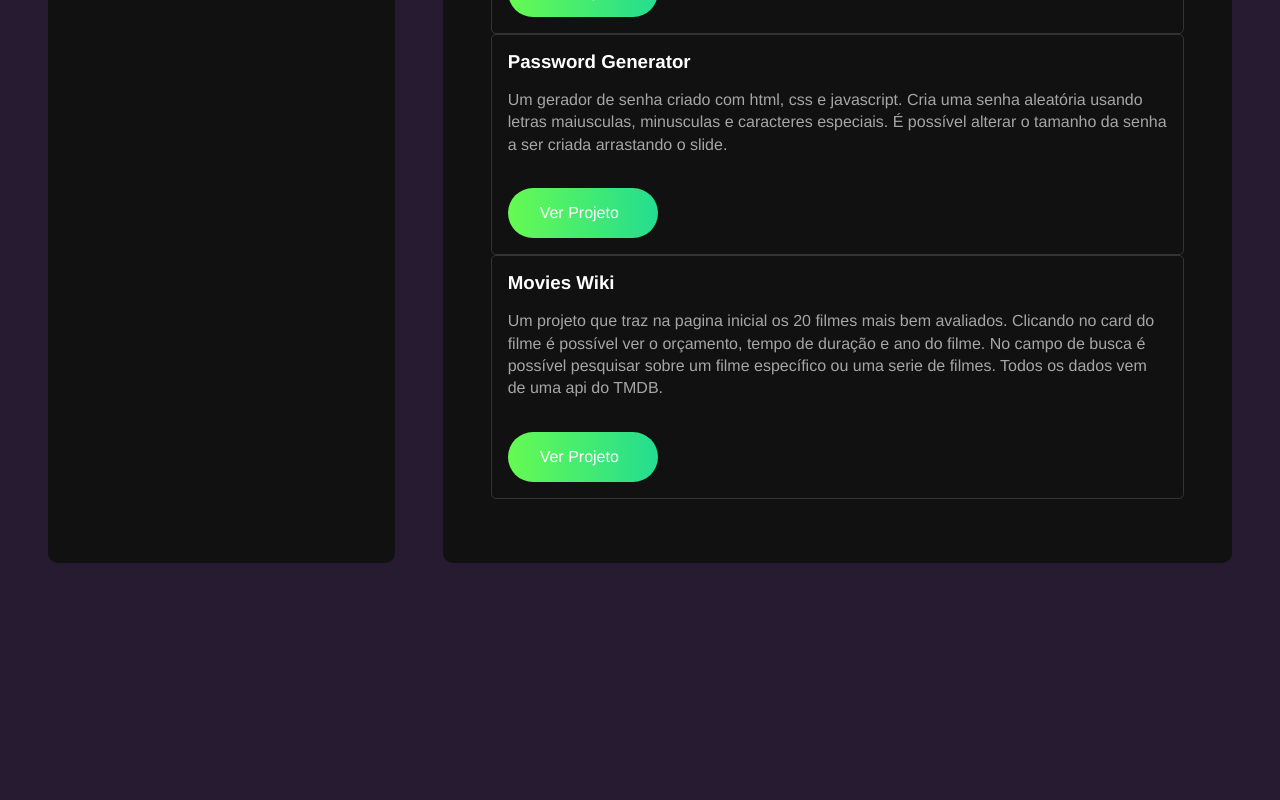
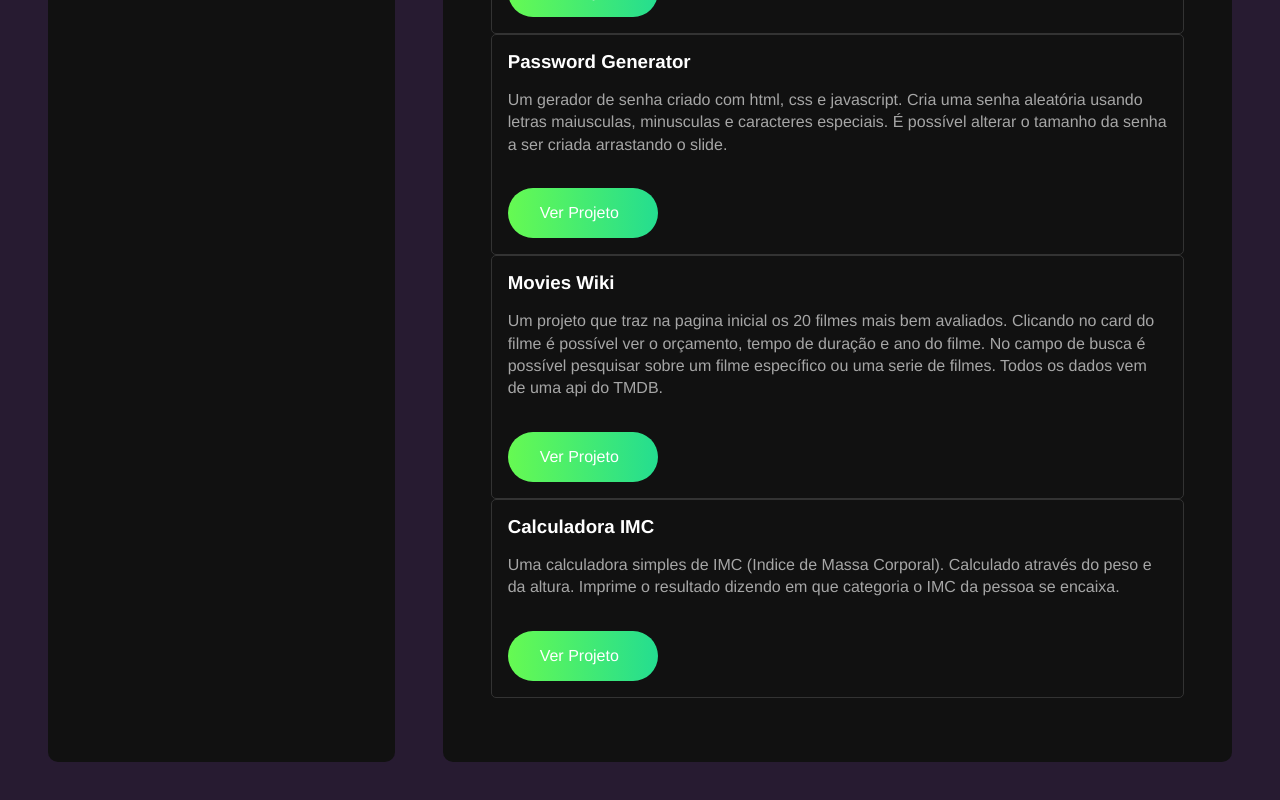
Before and after one commit to guipolo09/portifolio, a React (Vite) app: page / in a window 1280 px wide. Shown: the part 1806-2606 px from the top of the page. Before the commit the page ends 2417 px from the top, so only its background shows below. Built offline with nearby package versions, Linux system fonts and the light colour scheme.

Commit message:
Update projet
Adicionando a calculadora de IMC no projeto

```diff
--- a/src/components/Projects.jsx
+++ b/src/components/Projects.jsx
@@ -28,6 +28,13 @@ const projects = [
     description:
       "Um projeto que traz na pagina inicial os 20 filmes mais bem avaliados. Clicando no card do filme é possível ver o orçamento, tempo de duração e ano do filme. No campo de busca é possível pesquisar sobre um filme específico ou uma serie de filmes. Todos os dados vem de uma api do TMDB.",
     link: "https://moviewiki-guipolo09.vercel.app/",
+  },
+  {
+    id: "calculadora-imc",
+    name: "Calculadora IMC",
+    description:
+      "Uma calculadora simples de IMC (Indice de Massa Corporal). Calculado através do peso e da altura. Imprime o resultado dizendo em que categoria o IMC da pessoa se encaixa.",
+    link: "https://calculadora-imc-gray.vercel.app/",
   }
 ];
 
```
